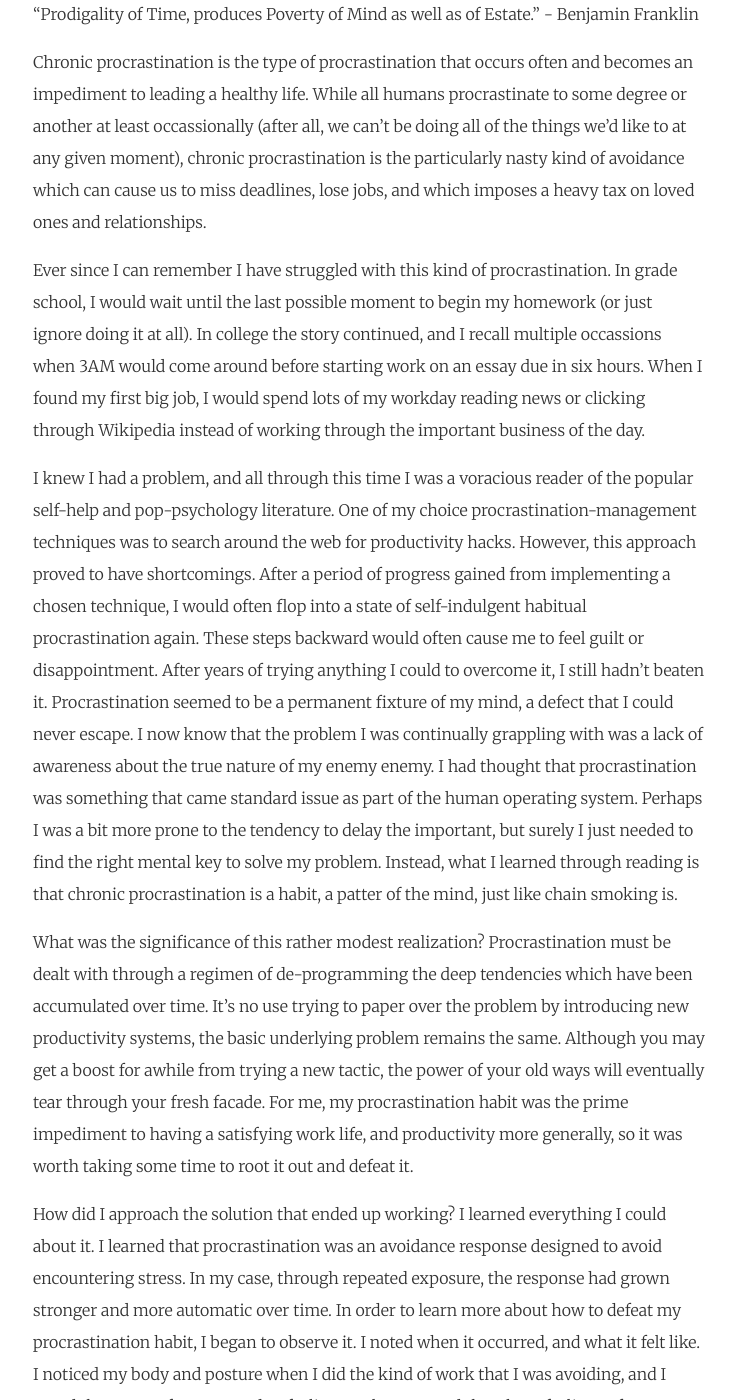
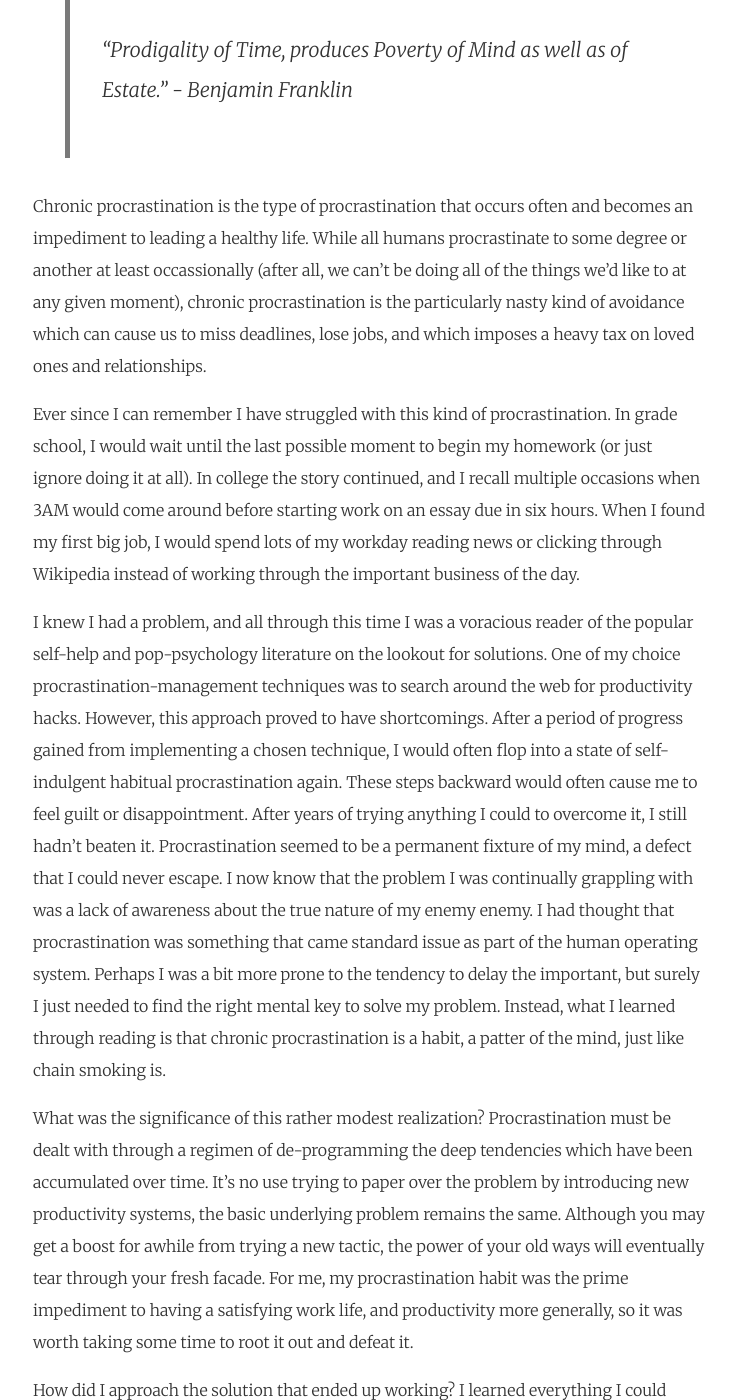
Before and after one commit to HiccupinGminor/HiccupinGminor.github.io, a Jekyll site: the page built from _posts/2020-08-09-chronic-procrastination-is-a-habit.md, in a window 1280 px wide and 1400 px high, scrolled down 504 px. Shown: the whole window, without its empty margins (271-1007 px from the left). Built offline with Jekyll 4.4.1, drawn with Linux system fonts in a browser that asks for light colours; comment, search, counter and statistics services are not loaded; some of the changed text lies outside the part shown.

Commit message:
Add a bit of formatting and run through the spell check

```diff
--- a/_posts/2020-08-09-chronic-procrastination-is-a-habit.md
+++ b/_posts/2020-08-09-chronic-procrastination-is-a-habit.md
@@ -4,13 +4,13 @@
 published: true
 ---
 
-"Prodigality of Time, produces Poverty of Mind as well as of Estate." - Benjamin Franklin
+> "Prodigality of Time, produces Poverty of Mind as well as of Estate." - Benjamin Franklin
 
 Chronic procrastination is the type of procrastination that occurs often and becomes an impediment to leading a healthy life. While all humans procrastinate to some degree or another at least occassionally (after all, we can't be doing all of the things we'd like to at any given moment), chronic procrastination is the particularly nasty kind of avoidance which can cause us to miss deadlines, lose jobs, and which imposes a heavy tax on loved ones and relationships.
 
-Ever since I can remember I have struggled with this kind of procrastination. In grade school, I would wait until the last possible moment to begin my homework (or just ignore doing it at all). In college the story continued, and I recall multiple occassions when 3AM would come around before starting work on an essay due in six hours. When I found my first big job, I would spend lots of my workday reading news or clicking through Wikipedia instead of working through the important business of the day.
+Ever since I can remember I have struggled with this kind of procrastination. In grade school, I would wait until the last possible moment to begin my homework (or just ignore doing it at all). In college the story continued, and I recall multiple occasions when 3AM would come around before starting work on an essay due in six hours. When I found my first big job, I would spend lots of my workday reading news or clicking through Wikipedia instead of working through the important business of the day.
 
-I knew I had a problem, and all through this time I was a voracious reader of the popular self-help and pop-psychology literature. One of my choice procrastination-management techniques was to search around the web for productivity hacks.
+I knew I had a problem, and all through this time I was a voracious reader of the popular self-help and pop-psychology literature on the lookout for solutions. One of my choice procrastination-management techniques was to search around the web for productivity hacks.
 However, this approach proved to have shortcomings. After a period of progress gained from implementing a chosen technique, I would often flop into a state of self-indulgent habitual procrastination again. These steps backward would often cause me to feel guilt or disappointment. After years of trying anything I could to overcome it, I still hadn't beaten it. Procrastination seemed to be a permanent fixture of my mind, a defect that I could never escape. I now know that the problem I was continually grappling with was a lack of awareness about the true nature of my enemy enemy. I had thought that procrastination was something that came standard issue as part of the human operating system. Perhaps I was a bit more prone to the tendency to delay the important, but surely I just needed to find the right mental key to solve my problem. Instead, what I learned through reading is that chronic procrastination is a habit, a patter of the mind, just like chain smoking is.
 
 What was the significance of this rather modest realization? Procrastination must be dealt with through a regimen of de-programming the deep tendencies which have been accumulated over time. It's no use trying to paper over the problem by introducing new productivity systems, the basic underlying problem remains the same. Although you may get a boost for awhile from trying a new tactic, the power of your old ways will eventually tear through your fresh facade. For me, my procrastination habit was the prime impediment to having a satisfying work life, and productivity more generally, so it was worth taking some time to root it out and defeat it.
```
Also changed, not shown: other parts of _posts/2020-08-09-chronic-procrastination-is-a-habit.md (+2 -2 lines).
